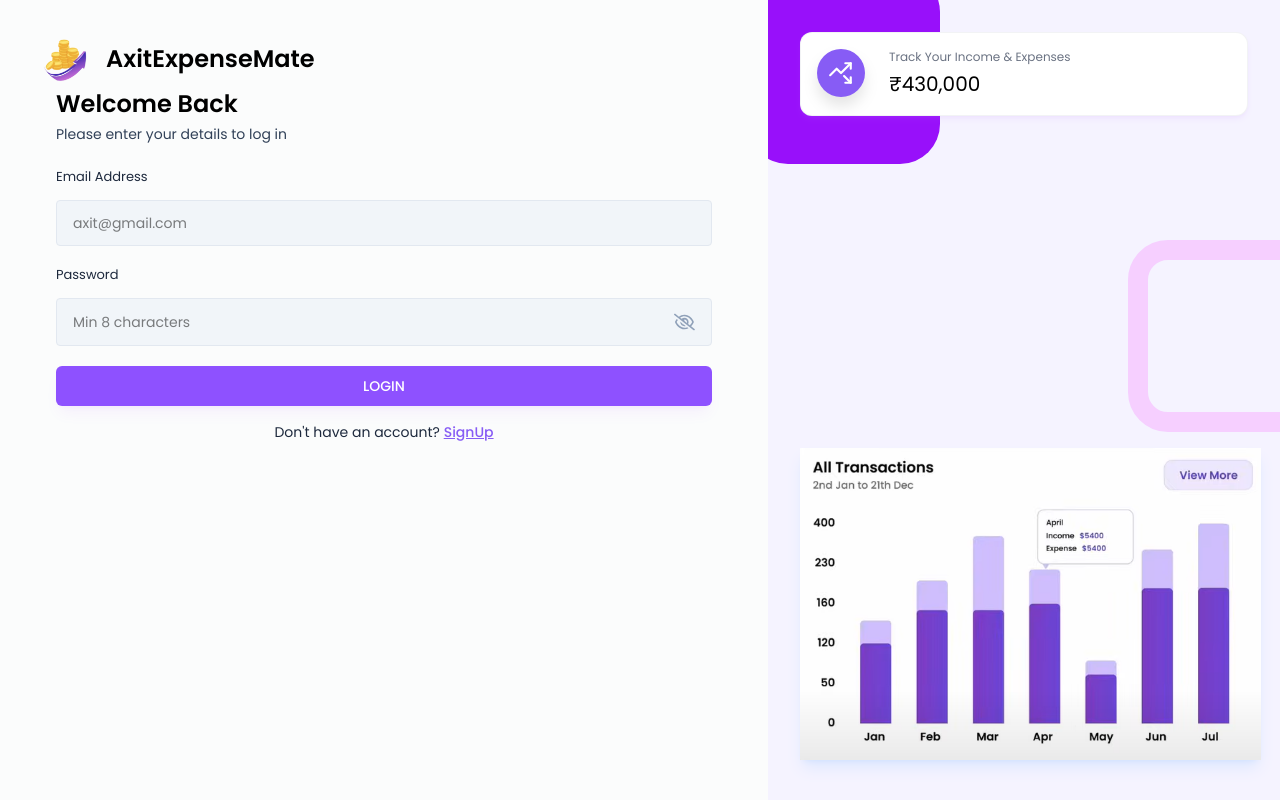
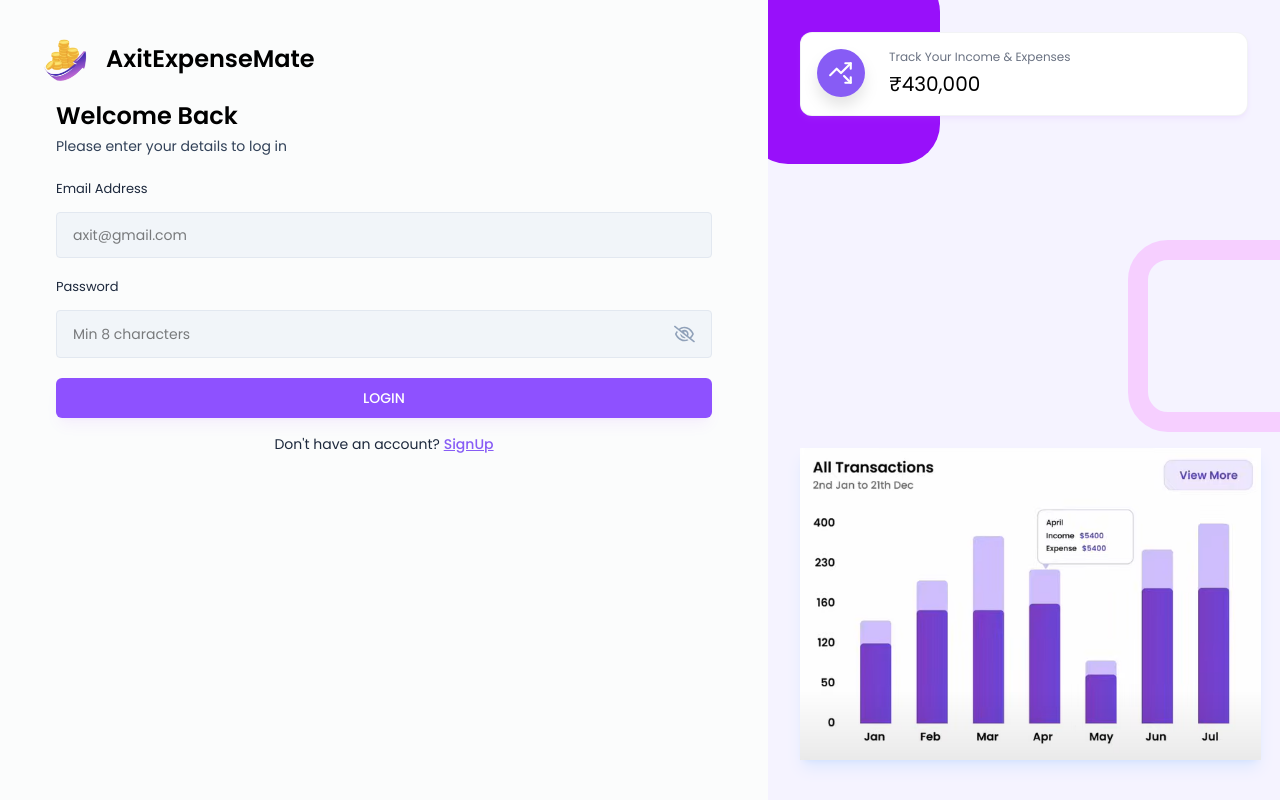
Before and after one commit to axitundhad/AxitExpenseMate, a React (Vite) app in the folder frontend/: page /login in a window 1280 px wide. Built offline with nearby package versions, Linux system fonts and the light colour scheme; no server answers.

Commit message:
Change in Login.jsx

```diff
--- a/frontend/src/pages/Auth/Login.jsx
+++ b/frontend/src/pages/Auth/Login.jsx
@@ -51,7 +51,7 @@ const Login = () => {
 
   return (
     <AuthLayout>
-      <div className="w-full h-full flex justify-center px-2 sm:px-4 py-1 sm:py-1">
+      <div className="w-full h-full flex justify-center px-2 sm:px-4 py-4 sm:py-4">
         <div className="w-full  mx-auto">
           {/* max-w-md */}
           <h3 className="text-xl sm:text-2xl font-semibold text-black">
```
